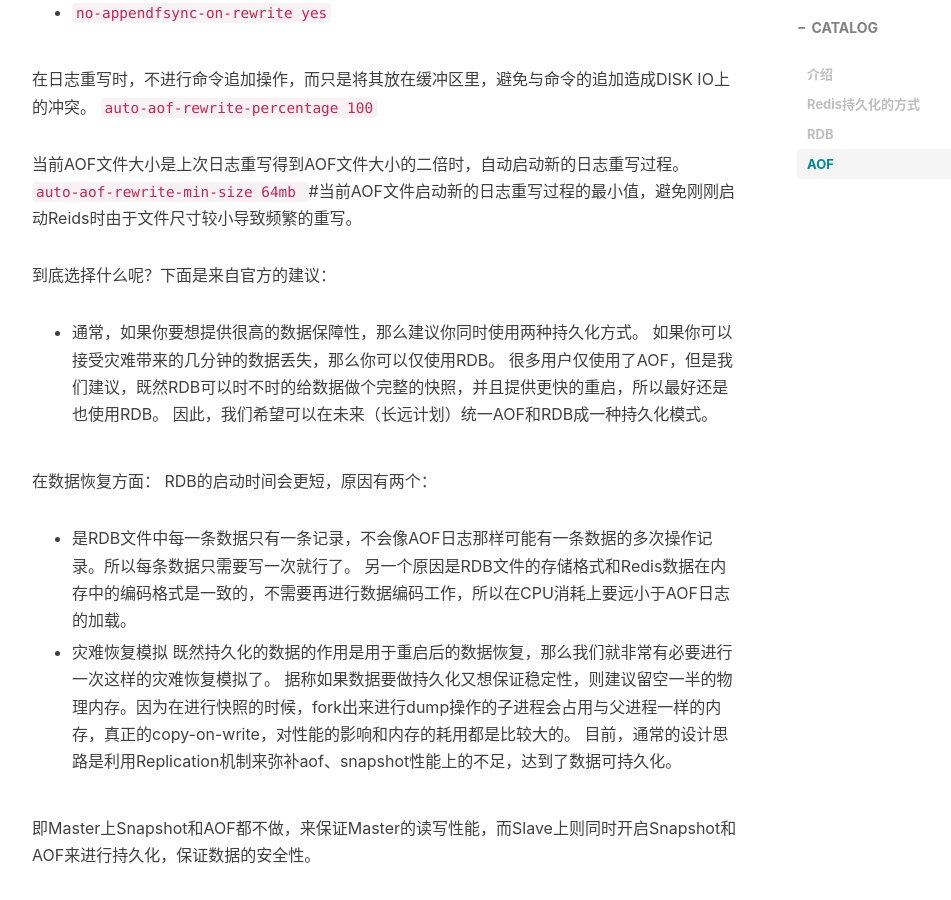
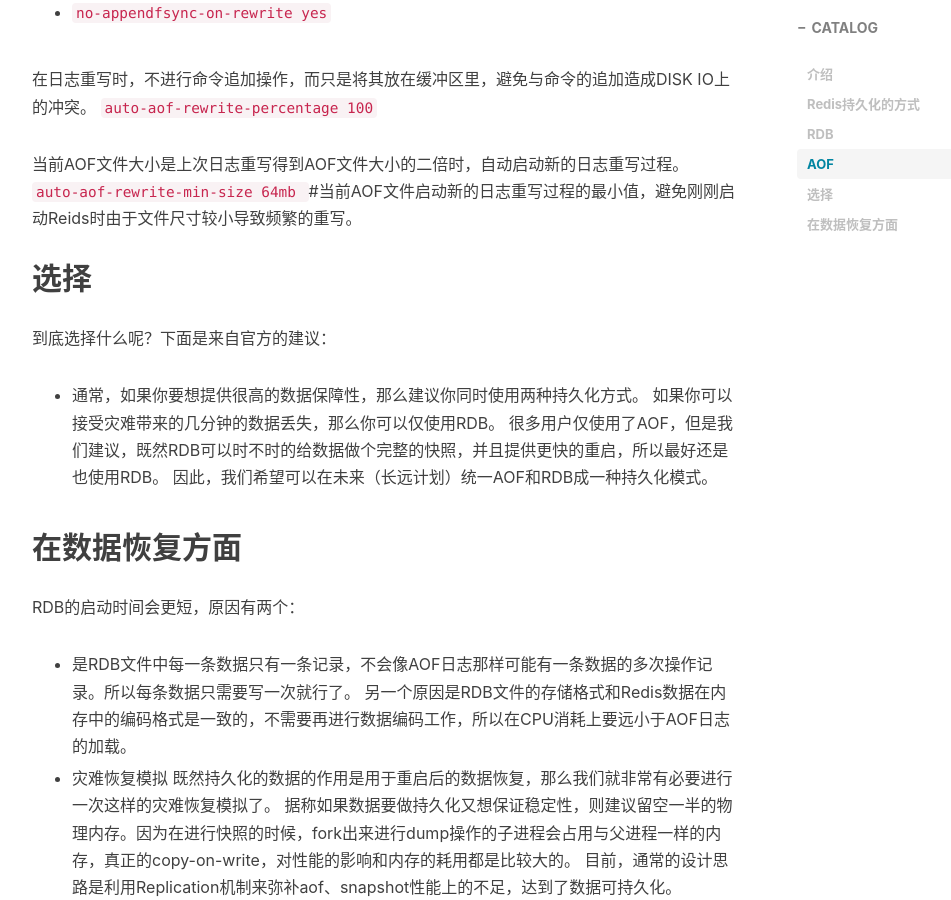
Before and after one commit to ncic-ict/changdaye.github.io, a Jekyll site: the page built from _posts/2017-09-14-redis持久化.md, in a window 1280 px wide and 900 px high, scrolled down 2711 px. Shown: the whole window, without its empty margins (233-1184 px from the left). Built offline with Jekyll 4.4.1, drawn with Linux system fonts in a browser that asks for light colours; nearby versions of some CDN libraries; comment, search, counter and statistics services are not loaded.

Commit message:
2017-09-14-redis持久化.md

```diff
--- a/_posts/2017-09-14-redis持久化.md
+++ b/_posts/2017-09-14-redis持久化.md
@@ -87,13 +87,16 @@ $` vim /opt/redis/etc/redis_6379.conf`
 当前AOF文件大小是上次日志重写得到AOF文件大小的二倍时，自动启动新的日志重写过程。
 `auto-aof-rewrite-min-size 64mb ` #当前AOF文件启动新的日志重写过程的最小值，避免刚刚启动Reids时由于文件尺寸较小导致频繁的重写。
 
+## 选择
+
 到底选择什么呢？下面是来自官方的建议：
    * 通常，如果你要想提供很高的数据保障性，那么建议你同时使用两种持久化方式。
 如果你可以接受灾难带来的几分钟的数据丢失，那么你可以仅使用RDB。
 很多用户仅使用了AOF，但是我们建议，既然RDB可以时不时的给数据做个完整的快照，并且提供更快的重启，所以最好还是也使用RDB。
 因此，我们希望可以在未来（长远计划）统一AOF和RDB成一种持久化模式。
 
-在数据恢复方面：
+## 在数据恢复方面
+
 RDB的启动时间会更短，原因有两个：
 
    * 是RDB文件中每一条数据只有一条记录，不会像AOF日志那样可能有一条数据的多次操作记录。所以每条数据只需要写一次就行了。
```
